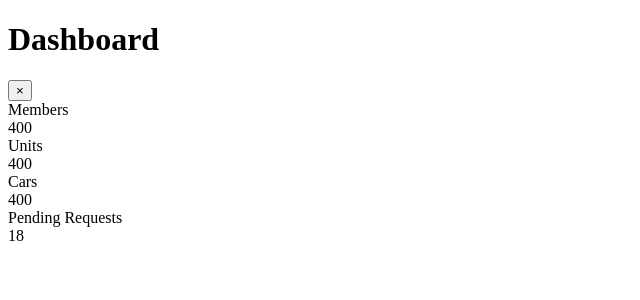
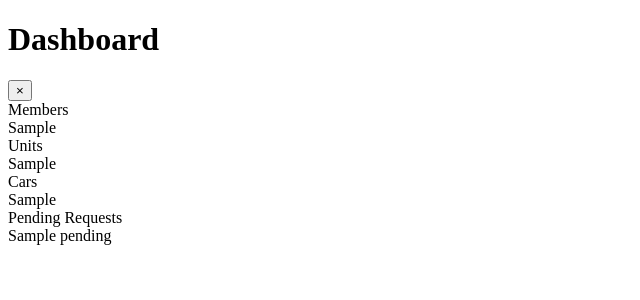
Before and after one commit to monddiestro/chai, a PHP site: the page made by application/views/dashboard.php in a window 1280 px wide. Shown: the top 300 px of the page, without its empty margins (0-640 px from the left). Run offline with PHP 8.4, Linux system fonts and the light colour scheme; the template is opened without the code that fills it: most values are stand-ins (such as "Sample title", 1, 10 or a date in 2020); data that the repository does not hold is empty.

Commit message:
add values to card

```diff
--- a/application/models/Car_model.php
+++ b/application/models/Car_model.php
@@ -30,5 +30,11 @@ class Car_model extends CI_Model
         $this->db->update('cars_tbl');
     }
 
+    // pull total counts of car registered
+    function pull_car_cnt() {
+        $query = $this->db->get('cars_tbl');
+        return $query->num_rows();
+    }
+
 
 }
--- a/application/models/Unit_model.php
+++ b/application/models/Unit_model.php
@@ -19,4 +19,10 @@ class Unit_model extends CI_Model
         $this->db->where('unit_id',$id);
         $this->db->update('units_tbl',$data);
     }
+
+    // function pull units registered
+    function pull_unit_cnt() {
+        $query = $this->db->get('units_tbl');
+        return $query->num_rows();
+    }
 }
--- a/application/views/dashboard.php
+++ b/application/views/dashboard.php
@@ -33,7 +33,7 @@
                     <div class="row no-gutters align-items-center">
                         <div class="col mr-2">
                             <div class="text-xs font-weight-bold text-primary text-uppercase mb-1">Members</div>
-                            <div class="h5 mb-0 font-weight-bold text-gray-800">400</div>
+                            <div class="h5 mb-0 font-weight-bold text-gray-800"><?php echo empty($member_cnt) ? '0' : $member_cnt ?></div>
                         </div>
                         <div class="col-auto">
                         <i class="fas fa-users fa-2x text-gray-300"></i>
@@ -50,7 +50,7 @@
                     <div class="row no-gutters align-items-center">
                         <div class="col mr-2">
                             <div class="text-xs font-weight-bold text-success text-uppercase mb-1">Units</div>
-                            <div class="h5 mb-0 font-weight-bold text-gray-800">400</div>
+                            <div class="h5 mb-0 font-weight-bold text-gray-800"><?php echo empty($unit_cnt) ? '0' : $unit_cnt ?></div>
                         </div>
                         <div class="col-auto">
                             <i class="fas fa-home fa-2x text-gray-300"></i>
@@ -67,7 +67,7 @@
                     <div class="row no-gutters align-items-center">
                         <div class="col mr-2">
                             <div class="text-xs font-weight-bold text-info text-uppercase mb-1">Cars</div>
-                            <div class="h5 mb-0 font-weight-bold text-gray-800">400</div>
+                            <div class="h5 mb-0 font-weight-bold text-gray-800"><?php echo empty($car_cnt) ? '0' : $car_cnt ?></div>
                         </div>
                         <div class="col-auto">
                             <i class="fas fa-car-side fa-2x text-gray-300"></i>
@@ -84,7 +84,7 @@
                     <div class="row no-gutters align-items-center">
                         <div class="col mr-2">
                             <div class="text-xs font-weight-bold text-warning text-uppercase mb-1">Pending Requests</div>
-                            <div class="h5 mb-0 font-weight-bold text-gray-800">18</div>
+                            <div class="h5 mb-0 font-weight-bold text-gray-800"><?php  echo empty($pending) ? '0' : $pending ?></div>
                         </div>
                         <div class="col-auto">
                             <i class="fas fa-comments fa-2x text-gray-300"></i>
```
Also changed, not shown: application/controllers/Admin.php (+7 -1 lines), application/models/Member_model.php (+7 -0 lines).
